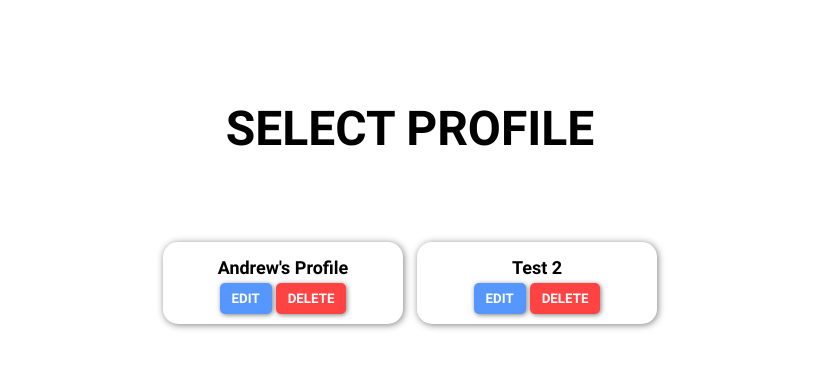
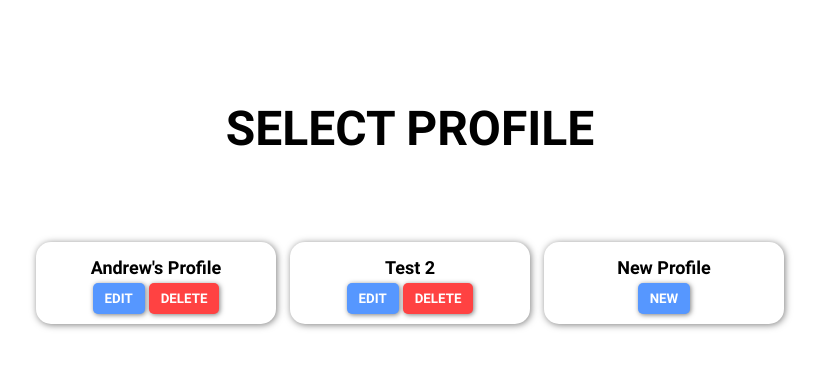
Before and after one commit to EasternEdgeRobotics/2019, a Flask app: page /editprofile in a window 1280 px wide. Shown: the top 369 px of the page, without its empty margins (230-1051 px from the left). Run offline with Flask 2, Linux system fonts and the light colour scheme; data that the repository does not hold is empty.

Commit message:
Changed ProfileEdit to class

```diff
--- a/topsides/json/controlProfiles.json
+++ b/topsides/json/controlProfiles.json
@@ -2,7 +2,7 @@
     {
         "name": "Andrew's Profile",
         "id" : 0,
-        "joysticks:":[
+        "gamepads:":[
             {
                 "buttons": {
 
@@ -16,7 +16,7 @@
     {
         "name": "Test 2",
         "id" : 1,
-        "joysticks:":[
+        "gamepads":[
             {
                 "buttons": {
 
--- a/topsides/static/css/controlProfileEdit.css
+++ b/topsides/static/css/controlProfileEdit.css
@@ -49,3 +49,7 @@
     opacity: 0;
     z-index: -1;
 }
+
+.joystick-selector{
+    clear: both;
+}
--- a/topsides/static/css/main.css
+++ b/topsides/static/css/main.css
@@ -128,3 +128,9 @@ p, h1, h2, h3, h4, h5, h6{
     transform: none;
     opacity: 1;
 }
+
+.input-text{
+    padding: 10px;
+    border-radius: 10px;
+    font-size: 20px;
+}
--- /dev/null
+++ b/topsides/static/js/ProfileHandle.js
@@ -0,0 +1,41 @@
+class ProfileHandle{
+    construcor(){
+        this.profiles = getProfiles();
+    }
+
+    get profiles(){
+        return this.profiles;
+    }
+
+    getProfiles(){
+        runPythonGET("getProfiles", null, function(data){
+            profiles = data;
+        });
+    }
+
+    getProfileById(id){
+        for(let i = 0; i < profiles.length ; i++){
+            if(profiles[i]['id'] == id){
+                return profiles[i];
+            }
+        }
+    }
+
+
+
+    saveProfile(profile){
+
+    }
+
+    /** deleteProfile
+     *
+     *  sneds ID to server for profile to delete from server
+     *
+     * @param {int} id - id value for the profile
+     */
+    deleteProfile(id){
+        runPythonPOST("deleteProfile", JSON.stringify({"profileId": id}), function(){
+
+        });
+    }
+}
--- a/topsides/templates/controlProfileEdit.html
+++ b/topsides/templates/controlProfileEdit.html
@@ -7,6 +7,36 @@
         <script src="{{url_for('static', filename='js/EER2019.js')}}" type="text/javascript"></script>
         <script src="{{url_for('static', filename='js/joystickHandle.js')}}" type="text/javascript"></script>
         <script src="{{url_for('static', filename='js/profileHandle.js')}}" type="text/javascript"></script>
+        <script>
+            /**
+             * Edit Modal fill logic
+             * - input elements have a class of control-edit-input and an attribute "input-id"
+             *      - input-id determines what feild from the json will fill that spot
+             *      - EX: for input-id="name", the name of the profile will fill that
+             * - when a profile is saved the values of the input-id in the json will be set the the value of that input
+             *
+            */
+
+            function editProfile_click(id){ //sets all the fields in the edit panel to the current values of that profile in the json and opens the panel
+                var profile = getProfileById(id);
+                var PROFILEHANDLE = new profileHandle();
+
+                $.each($(".control-edit-input"), function(){
+                    let feild = $(this).attr("input-id");
+                    let val = profile[feild];
+                });
+
+                $.each(profile["joysticks"])
+            }
+
+            function clearProfileEdit(){
+                $(".control-edit-input")
+            }
+
+            function newProfile(id){
+
+            }
+        </script>
     </head>
     <body>
 
@@ -16,15 +46,28 @@
                 {% for profile in profiles %}
                     <div class="profile-panel">
                         <p>{{profile["name"]}}</p>
-                        <button class="btn btn-primary modal-trigger" modal-id="modalEditProfile" onclick="editProfile({{profile['id']}})">EDIT</button>
+                        <button class="btn btn-primary modal-trigger" modal-id="modalEditProfile" onclick="editProfile_click({{profile['id']}})">EDIT</button>
                         <button class="btn btn-danger modal-trigger" modal-id="modalEditProfile" onclick="deleteProfile({{profile['id']}})">DELETE</button>
                     </div>
                 {% endfor %}
+                <div class="profile-panel">
+                    <p>New Profile</p>
+                    <button class="btn btn-primary modal-trigger" modal-id="modalEditProfile" onclick="newProfileEdit();">NEW</button>
+                </div>
             </div>
         </div>
         <div id="modalEditProfile" class="modal">
             <div class="modal-content">
+                <div class="header">
+                    <input class="input-text control-edit-input" input-id="name" style="clear: both; display: block;" type="text" placeholder="Name" />
+                </div>
+                <div class="joystick-selector">
+                    <!-- Placeholder for joystick selectors to go -->
 
+                </div>
+                <div class="current-joystick">
+
+                </div>
             </div>
         </div>
 
```
Also changed, not shown: topsides/static/js/profileHandle.js (deleted, +0 -66 lines).
